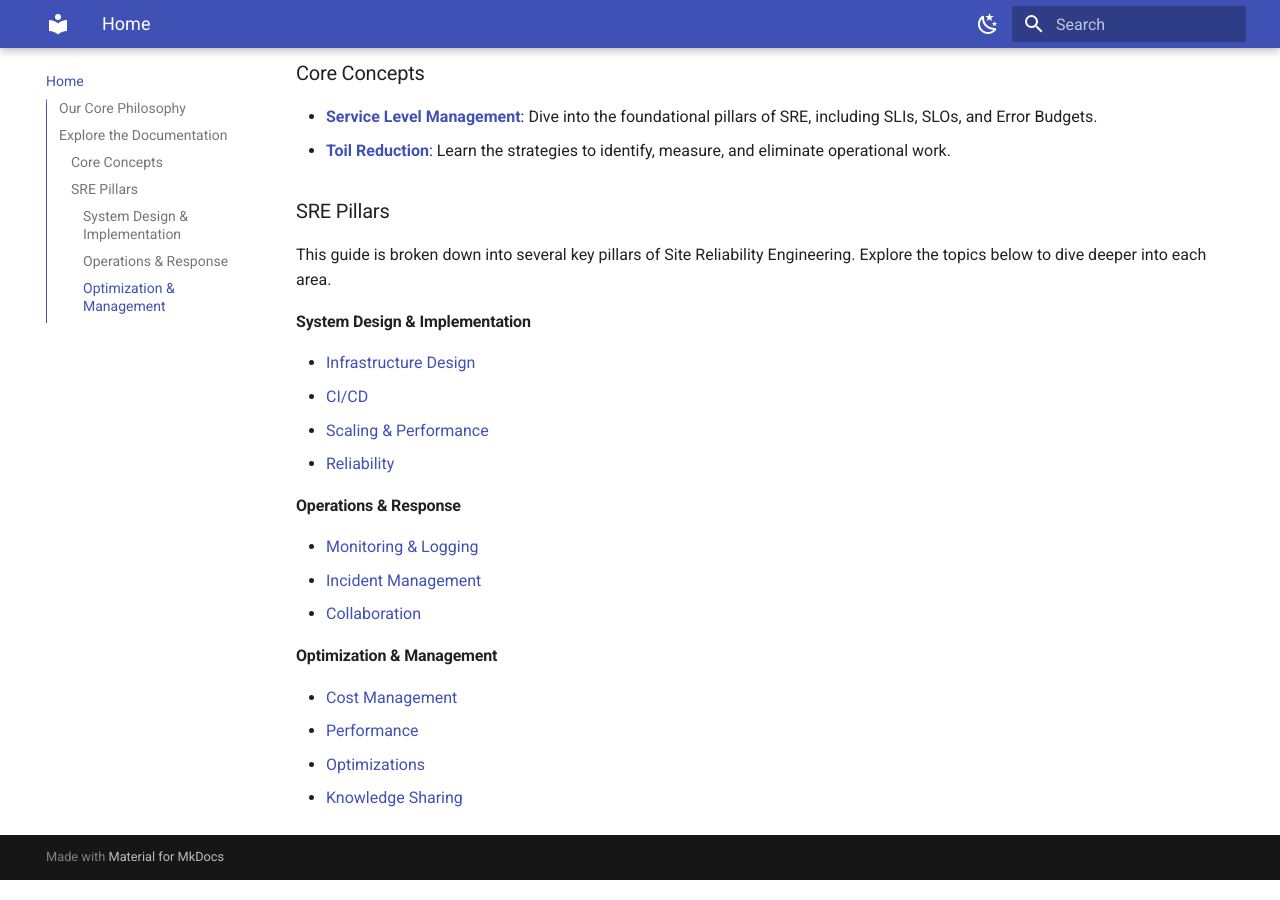
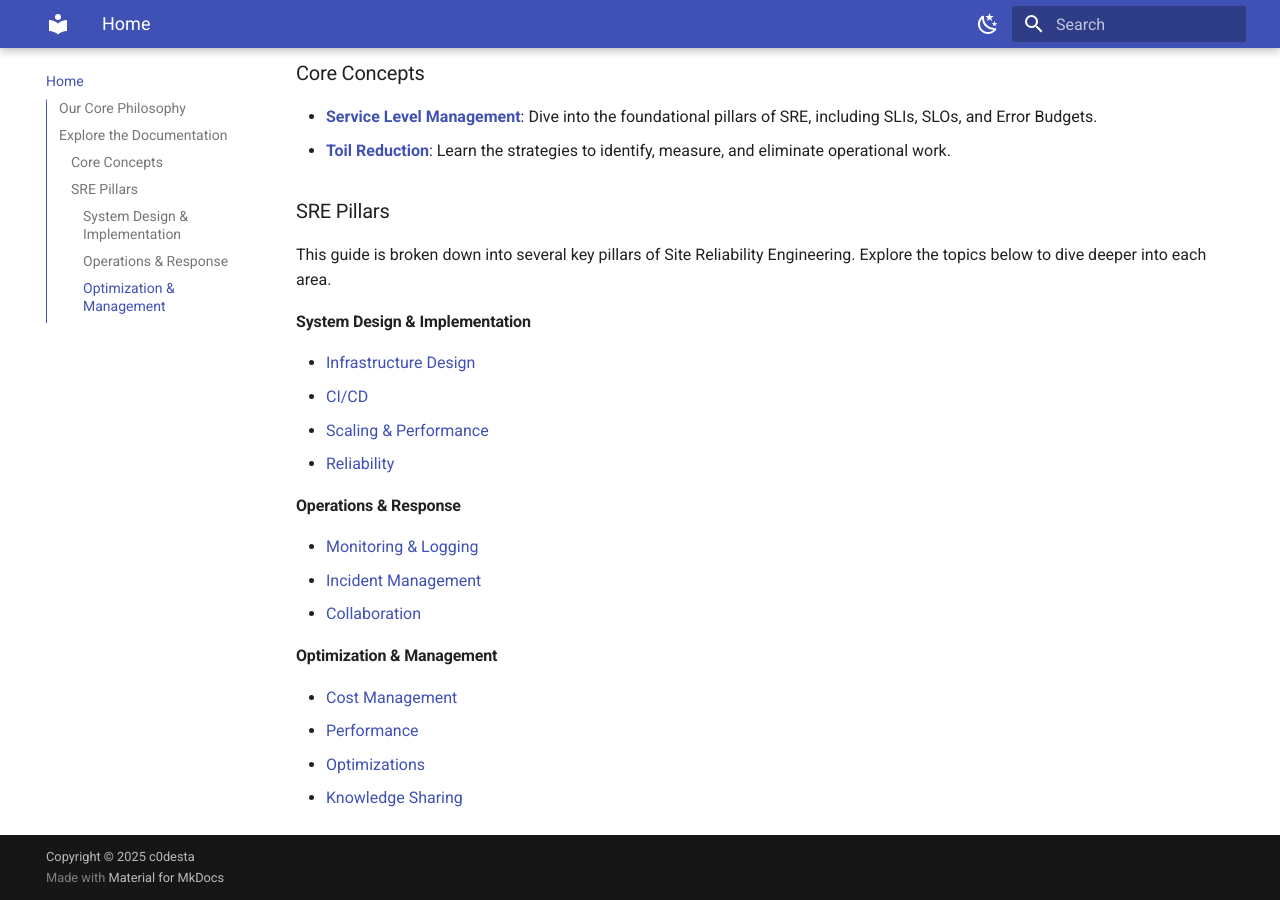
Before and after one commit to c0desta/sre-principles, an MkDocs documentation site: the page built from docs/index.md, in a window 1280 px wide and 900 px high, scrolled down 630 px. Built offline with MkDocs 1.6.1 and Material for MkDocs 9.7.7, drawn with Linux system fonts in a browser that asks for light colours.

Commit message:
copyright

```diff
--- a/mkdocs.yml
+++ b/mkdocs.yml
@@ -1,4 +1,5 @@
 site_name: SRE Principles
+copyright: 'Copyright &copy; 2025 <a href="https://github.com/c0desta" target="_blank" rel="noopener">c0desta</a>'
 site_author: c0desta
 
 
```
